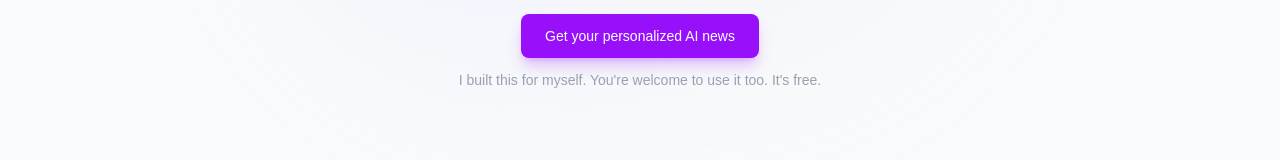
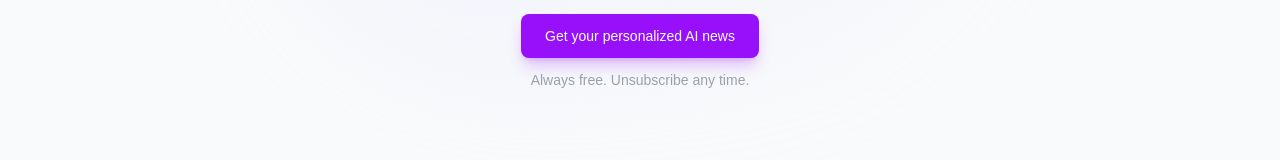
Before and after one commit to clymermatt/MyWeeklyAI, a Next.js app: page /v2 in a window 1280 px wide. Shown: the part 327-487 px from the top of the page. Built offline with nearby package versions, Linux system fonts and the light colour scheme; no server answers.

Commit message:
Update /v2 hero reassurance text
Co-Authored-By: Claude Opus 4.6 <noreply@anthropic.com>

```diff
--- a/src/app/v2/page.tsx
+++ b/src/app/v2/page.tsx
@@ -48,7 +48,7 @@ export default async function HomepageV2() {
                 </Link>
               )}
               <p className="text-sm text-gray-400">
-                I built this for myself. You&apos;re welcome to use it too. It&apos;s free.
+                Always free. Unsubscribe any time.
               </p>
             </div>
           </FadeIn>
```
